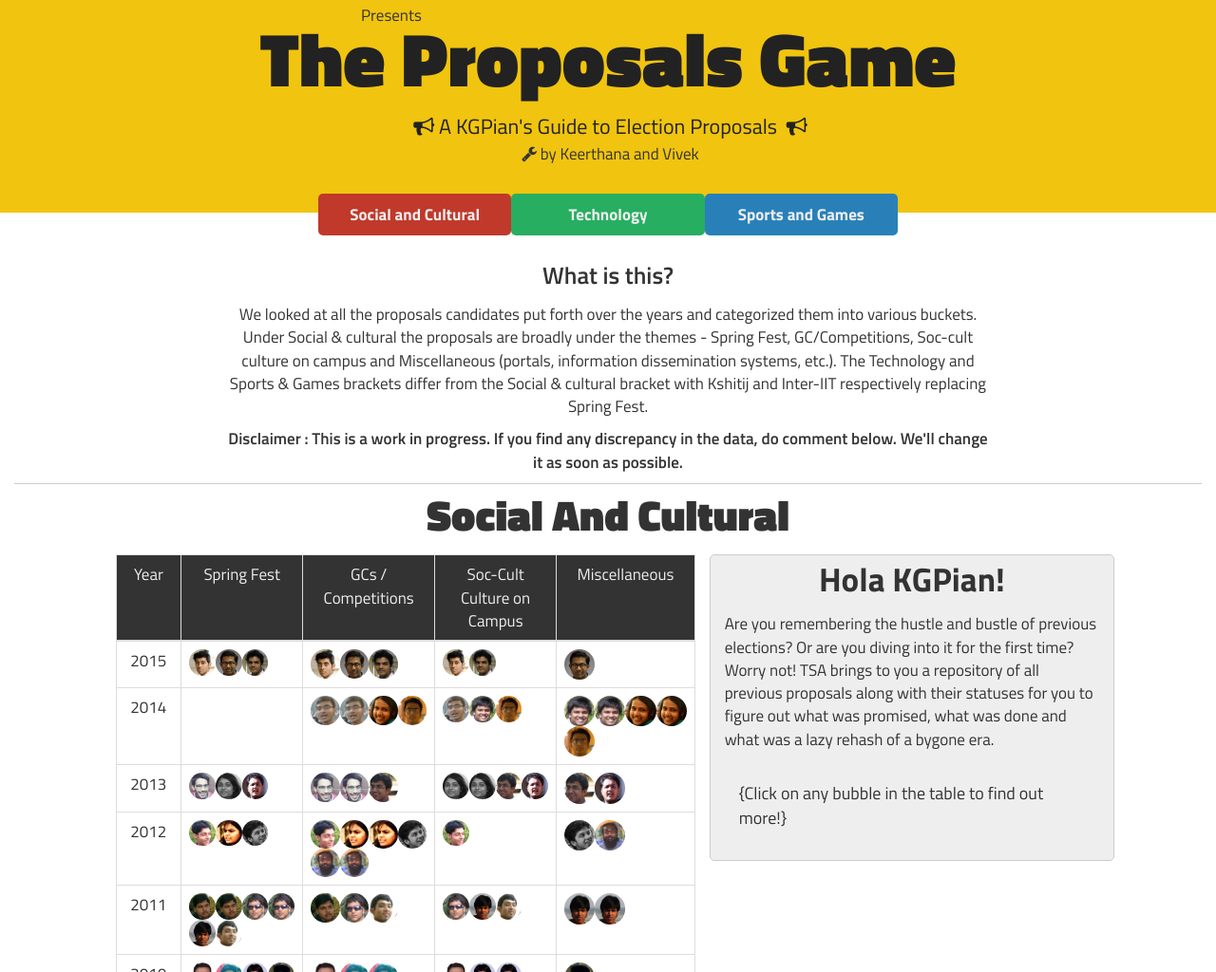
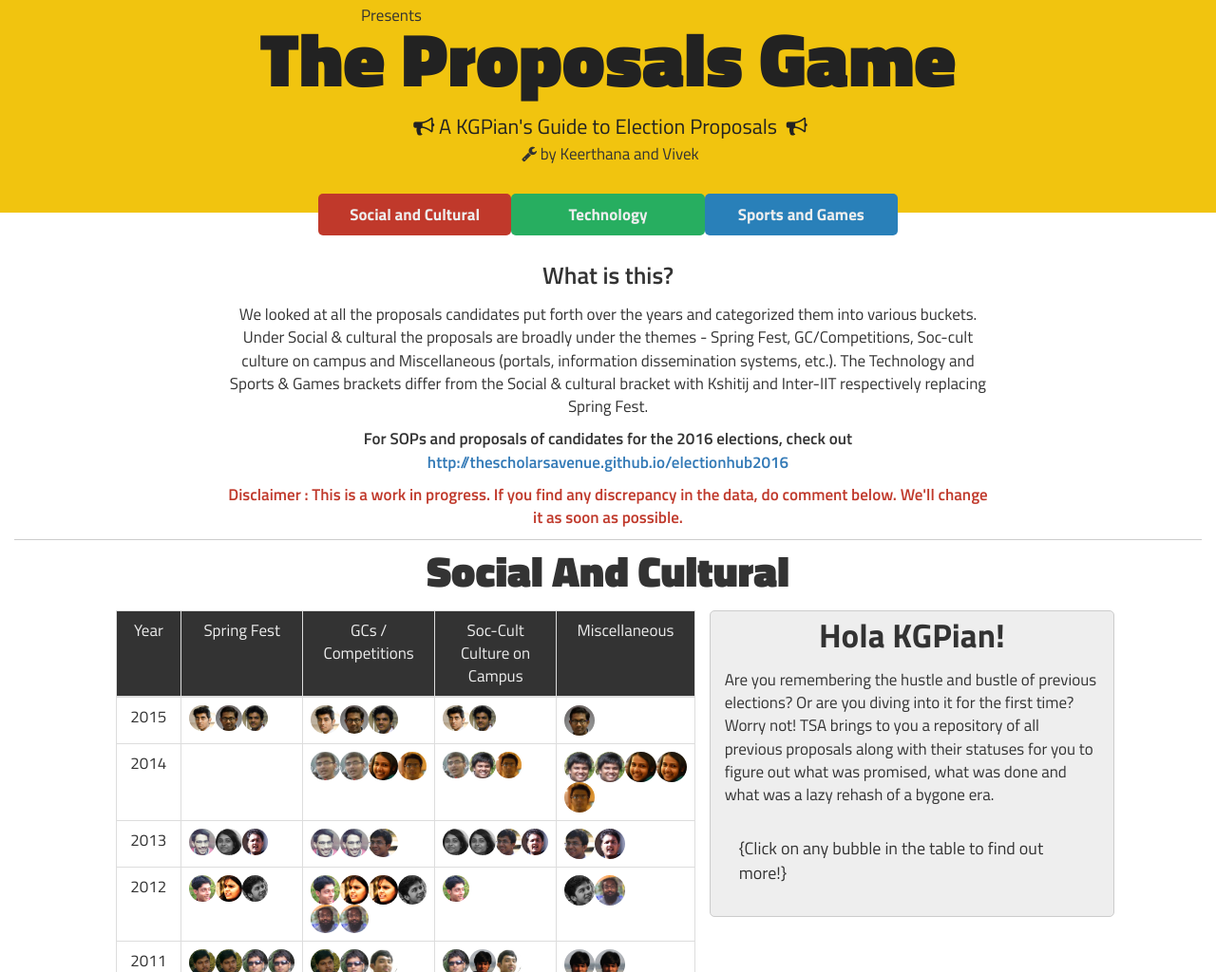
Before and after one commit to thescholarsavenue/the-proposals-game, a website: page index.html in a window 1280 px wide. Shown: the part 76-1100 px from the top of the page at 95% size. Drawn offline with nearby package versions, Linux system fonts and the light colour scheme.

Commit message:
Add intro

```diff
--- a/index.html
+++ b/index.html
@@ -57,7 +57,8 @@
 			<p>
 				We looked at all the proposals candidates put forth over the years and categorized them into various buckets. Under Social & cultural the proposals are broadly under the themes - Spring Fest, GC/Competitions, Soc-cult culture on campus and Miscellaneous (portals, information dissemination systems, etc.). The Technology  and Sports & Games brackets differ from the Social & cultural bracket with Kshitij and Inter-IIT respectively replacing Spring Fest.
 			</p>
-			<p style="font-weight: 600">Disclaimer : This is a work in progress. If you find any discrepancy in the data, do comment below. We'll change it as soon as possible.</p>
+			<p style="font-weight: 600;">For SOPs and proposals of candidates for the 2016 elections, check out <a href="http://thescholarsavenue.github.io/electionhub2016" target="_blank">http://thescholarsavenue.github.io/electionhub2016</a></p>
+			<p style="font-weight: 600; color: #c0392b">Disclaimer : This is a work in progress. If you find any discrepancy in the data, do comment below. We'll change it as soon as possible.</p>
 			</div>
 		</div>
 
```
